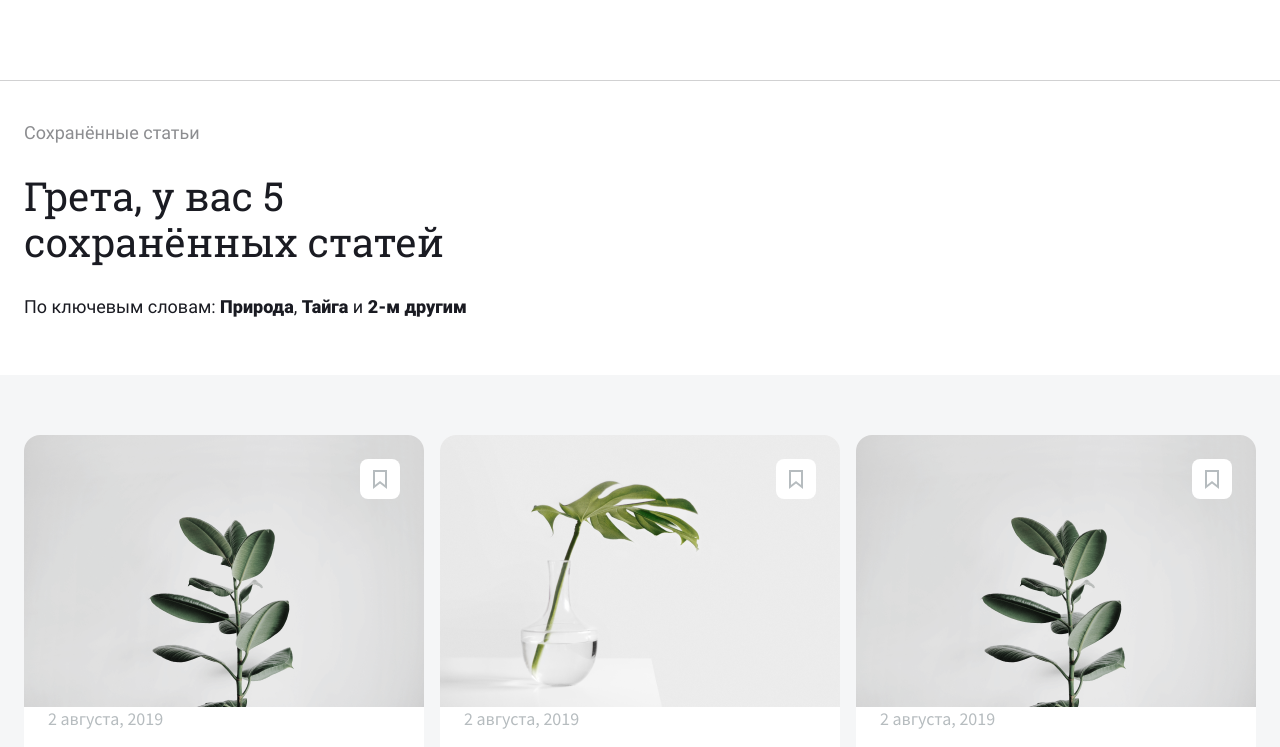
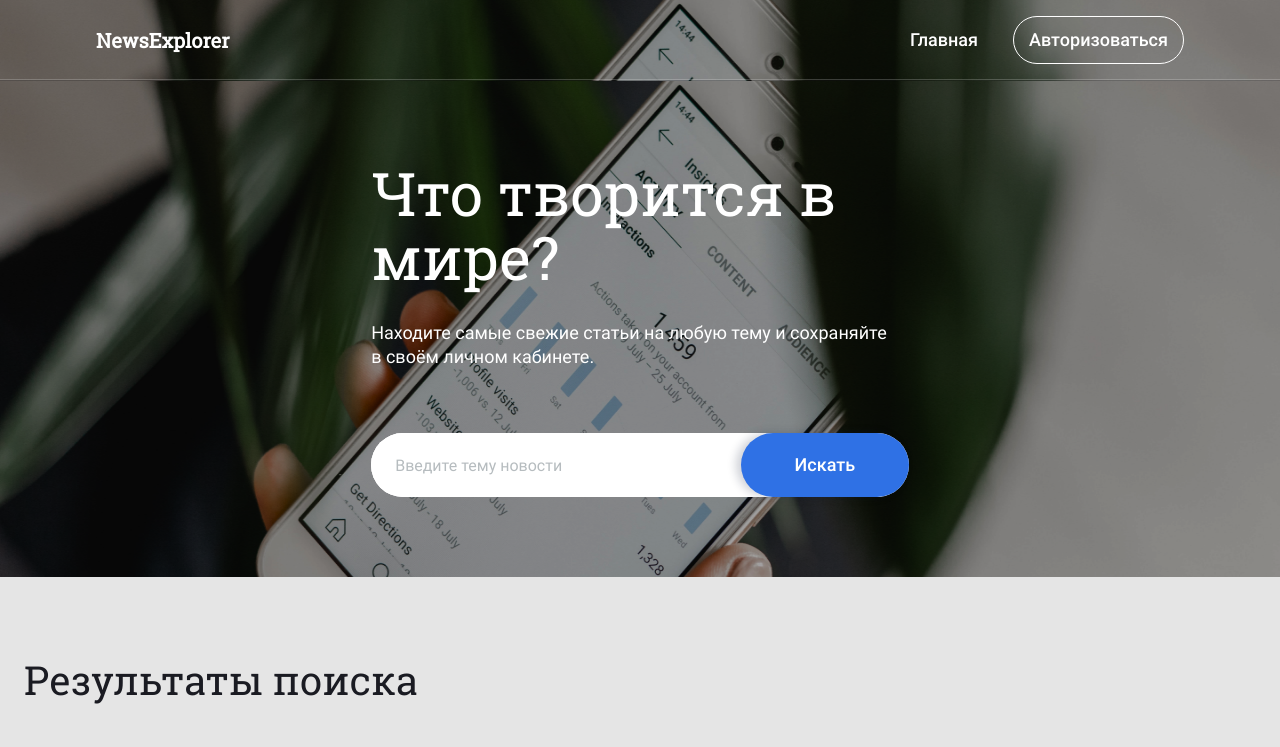
Before and after one commit to Vladimir-art/news-explorer-frontend, a React (Create React App) app: page / in a window 1280 px wide. Shown: the top 747 px of the page. Built offline with nearby package versions, Linux system fonts and the light colour scheme.

Commit message:
update background header

```diff
--- a/src/blocks/header/_theme-dark/header_theme-dark.css
+++ b/src/blocks/header/__main-background/_inactive/header__main-background_inactive.css
@@ -1,4 +1,4 @@
-.header__main-background {
+.header__main-background_inactive {
   background-image: none;
   background-color: #FFF;
 }
--- a/src/blocks/header/header.css
+++ b/src/blocks/header/header.css
@@ -4,7 +4,7 @@
 @import url(./__button/header__button.css);
 @import url(./__text/header__text.css);
 @import url(./__text/_theme-dark/header__text_theme-dark.css);
-@import url(./_theme-dark/header_theme-dark.css);
+@import url(./__main-background/_inactive/header__main-background_inactive.css);
 
 .header {
   max-width: 1440px;
--- a/src/components/App/App.js
+++ b/src/components/App/App.js
@@ -1,7 +1,7 @@
 import React from 'react';
 import Header from '../Header/Header';
-// import Main from '../Main/Main';
-import SavedNews from '../SavedNews/SavedNews';
+import Main from '../Main/Main';
+// import SavedNews from '../SavedNews/SavedNews';
 // import Register from '../Register/Register';
 import Footer from '../Footer/Footer';
 // import Login from '../Login/Login';
@@ -12,8 +12,8 @@ function App() {
       <Header />
       {/* <Register /> */}
       {/* <Login /> */}
-      {/* <Main /> */}
-      <SavedNews />
+      <Main />
+      {/* <SavedNews /> */}
       <Footer />
     </div>
   );
--- a/src/components/Header/Header.js
+++ b/src/components/Header/Header.js
@@ -3,7 +3,7 @@ import Navigation from '../Navigation/Navigation';
 
 function Header() {
   return (
-    <header className="header header__main-background header_theme-dark">
+    <header className="header header__main-background ">
       <div className="header__info">
         <h3 className="header__text ">NewsExplorer</h3>
         <Navigation />
@@ -14,4 +14,4 @@ function Header() {
 
 export default Header;
 
-// если необходимо изменить фон header и цвет текста, то добавь модификатор class_theme-dark
+// если необходимо изменить фон header и цвет текста, то добавь модификатор class_theme-dark || header__main-background_inactive
```
